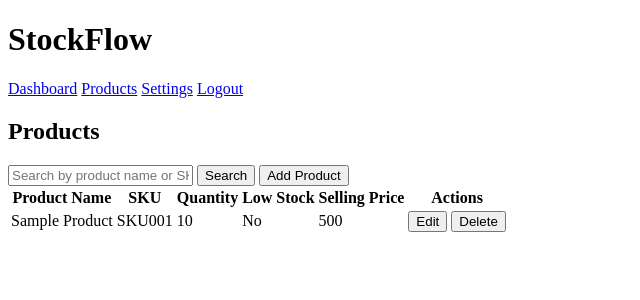
After one commit to prasannabasina/stockflowmvp, a Python web app: template templates/products.html in a window 1280 px wide. The commit adds this page. Shown: the top 300 px of the page, without its empty margins (0-640 px from the left). Run offline with Jinja, Linux system fonts and the light colour scheme; the template is opened without the code that fills it, so the values that code supplies are empty.

Commit message:
Add product pages and update dashboard

```diff
--- /dev/null
+++ b/templates/products.html
@@ -0,0 +1,47 @@
+<!DOCTYPE html>
+<html lang="en">
+  <head>
+    <title>products</title>
+  </head>
+  <body>
+     <h1>StockFlow</h1>
+
+    <nav>
+        <a href="dashboard.html">Dashboard</a>
+        <a href="products.html">Products</a>
+        <a href="settings.html">Settings</a>
+        <a href="login.html">Logout</a>
+    </nav>
+
+    <h2>Products</h2>
+
+    <input type="text" placeholder="Search by product name or SKU">
+
+    <button type="button">Search</button>
+
+    <button type="button">Add Product</button>
+
+    <table>
+        <tr>
+            <th>Product Name</th>
+            <th>SKU</th>
+            <th>Quantity</th>
+            <th>Low Stock</th>
+            <th>Selling Price</th>
+            <th>Actions</th>
+        </tr>
+
+        <tr>
+            <td>Sample Product</td>
+            <td>SKU001</td>
+            <td>10</td>
+            <td>No</td>
+            <td>500</td>
+            <td>
+                <button type="button">Edit</button>
+                <button type="button">Delete</button>
+            </td>
+        </tr>
+    </table>
+  </body>
+</html>
```
Also changed, not shown: templates/add_products.html (added, +45 -0 lines), templates/dashboard.html (+4 -4 lines).
